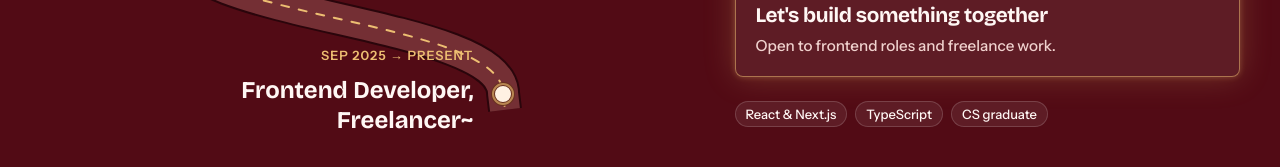
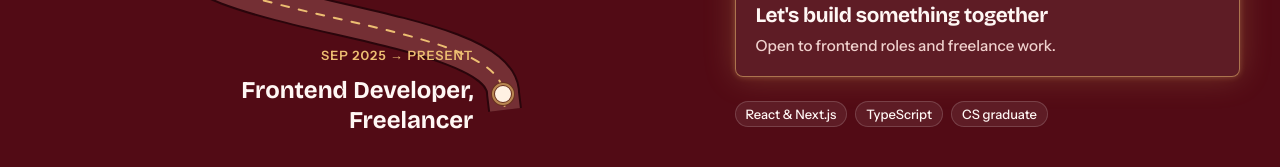
Before and after one commit to AmirMostafa-eng/Amir-Mostafa-Portfolio, a Next.js app: page / in a window 1280 px wide. Shown: the part 1945-2112 px from the top of the page. Built offline with nearby package versions, Linux system fonts and the light colour scheme.

Commit message:
~ removed

```diff
--- a/data/timeline.ts
+++ b/data/timeline.ts
@@ -41,7 +41,7 @@ export const timeline: readonly TimelineEvent[] = [
   },
   {
     id: "freelance",
-    title: "Frontend Developer, Freelancer~",
+    title: "Frontend Developer, Freelancer",
     start: "2025-09",
     end: null,
     size: "normal",
```
